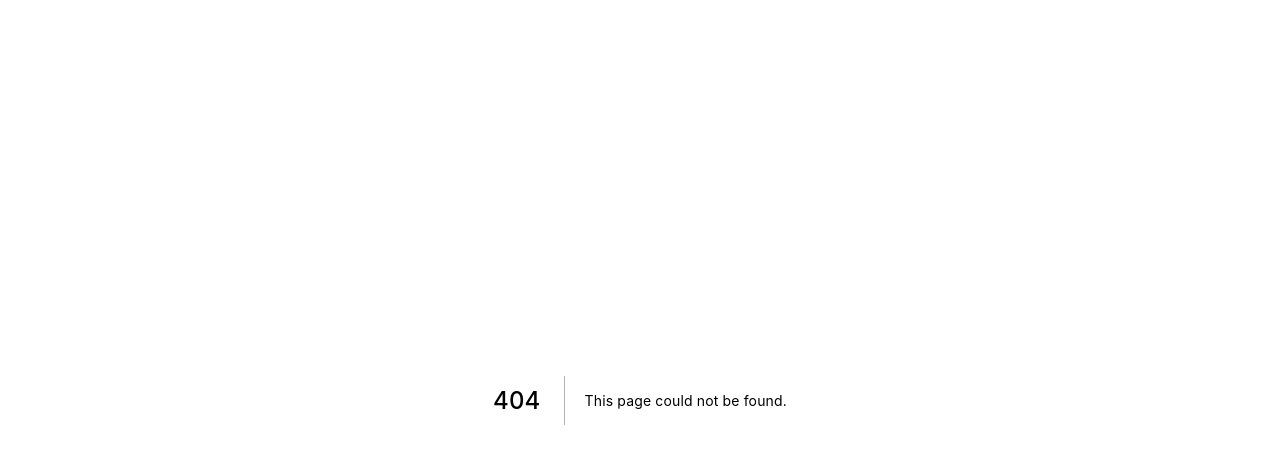
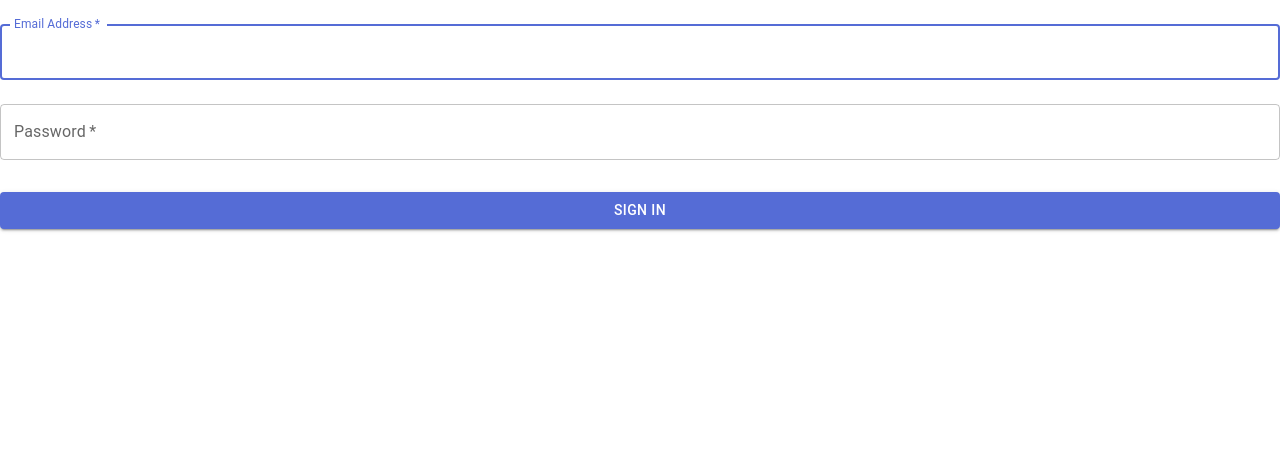
Before and after one commit to abekzk/todolist-nextjs-frontend, a Next.js app: page /login in a window 1280 px wide. Before the commit this address had no page. Shown: the top 464 px of the page. Built offline with nearby package versions, Linux system fonts and the light colour scheme; no server answers.

Commit message:
feat: loginページ追加

```diff
--- /dev/null
+++ b/src/components/Layout.tsx
@@ -0,0 +1,22 @@
+import { ReactNode } from 'react';
+import Head from 'next/head';
+
+type Props = {
+  children: ReactNode;
+  title: string;
+};
+
+const Layout = ({ children, title }: Props) => (
+  <div>
+    <Head>
+      <title>{title}</title>
+      <meta charSet="utf-8" />
+      <meta name="viewport" content="initial-scale=1.0, width=device-width" />
+    </Head>
+    <header></header>
+    {children}
+    <footer></footer>
+  </div>
+);
+
+export default Layout;
--- /dev/null
+++ b/src/components/SignIn.tsx
@@ -0,0 +1,70 @@
+import { Box, TextField, Button } from '@mui/material';
+import { initializeApp } from 'firebase/app';
+import { getAuth, signInWithEmailAndPassword } from 'firebase/auth';
+
+const firebaseConfig = {
+  apiKey: process.env.NEXT_PUBLIC_FIREBASE_APIKEY,
+  authDomain: 'todolist-89bb8.firebaseapp.com',
+  projectId: 'todolist-89bb8',
+  storageBucket: 'todolist-89bb8.appspot.com',
+  messagingSenderId: '71693804254',
+  appId: '1:71693804254:web:3605987dd8b1178253584f',
+  measurementId: 'G-GVWTC8F2CH',
+};
+
+const app = initializeApp(firebaseConfig);
+
+const SignIn = () => {
+  function handleSubmit(e: React.FormEvent<HTMLFormElement>) {
+    e.preventDefault();
+    const data = new FormData(e.currentTarget);
+    const email = data.get('email');
+    const password = data.get('password');
+    if (typeof email != 'string' || typeof password != 'string') {
+      return;
+    }
+
+    const auth = getAuth();
+    signInWithEmailAndPassword(auth, email, password)
+      .then((userCredential) => {
+        // Signed in
+        const user = userCredential.user;
+        console.log(user.uid);
+        // ...
+      })
+      .catch((error) => {
+        const errorCode = error.code;
+        const errorMessage = error.message;
+      });
+  }
+
+  return (
+    <Box component="form" onSubmit={handleSubmit} noValidate sx={{ mt: 1 }}>
+      <TextField
+        margin="normal"
+        required
+        fullWidth
+        id="email"
+        label="Email Address"
+        name="email"
+        autoComplete="email"
+        autoFocus
+      />
+      <TextField
+        margin="normal"
+        required
+        fullWidth
+        name="password"
+        label="Password"
+        type="password"
+        id="password"
+        autoComplete="current-password"
+      />
+      <Button type="submit" fullWidth variant="contained" sx={{ mt: 3, mb: 2 }}>
+        Sign In
+      </Button>
+    </Box>
+  );
+};
+
+export default SignIn;
--- /dev/null
+++ b/src/pages/login.tsx
@@ -0,0 +1,11 @@
+import type { NextPage } from 'next';
+import Layout from '../components/Layout';
+import SignIn from '../components/SignIn';
+
+const LoginPage: NextPage = () => (
+  <Layout title="ログイン">
+    <SignIn />
+  </Layout>
+);
+
+export default LoginPage;
```
Also changed, not shown: src/pages/index.tsx (+0 -54 lines).
